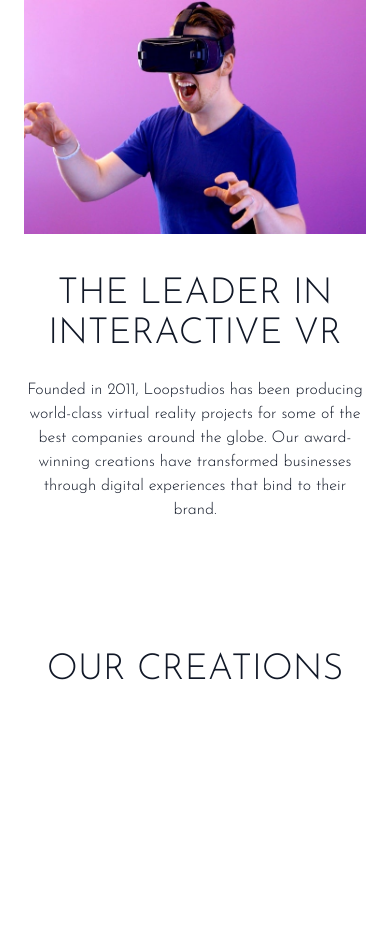
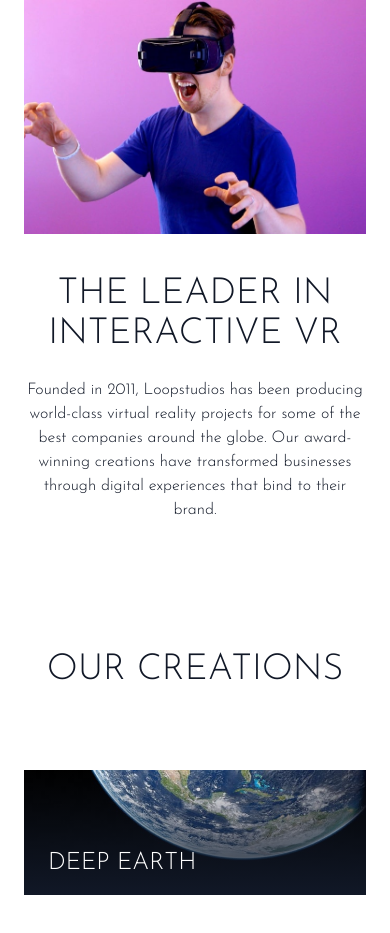
Before and after one commit to scottpeat/tailwind-loopstudios, a website: page index.html in a window 390 px wide. Shown: the part 596-1529 px from the top of the page. Before the commit the page ends 1414 px from the top, so only its background shows below. Drawn offline with Linux system fonts and the light colour scheme.

Commit message:
Finished first item in items container and now seperating classes into custom classes as we have many classes and reusing too much code

```diff
--- a/index.html
+++ b/index.html
@@ -102,11 +102,33 @@
           <h2 class="text-4xl text-center uppercase md:text-left md:text-5xl">
             Our Creations
           </h2>
-          <button
-            class="hidden btn md:block"
-          >
-            See All
-          </button>
+          <button class="hidden btn md:block">See All</button>
+        </div>
+        <!-- Items Container -->
+        <div
+          class="flex flex-col justify-between w-full space-y-6 text-2xl text-white uppercase md:flex-row md:space-y-0 md:space-x-8"
+        >
+          <!-- Item 1 -->
+          <div class="group relative overflow-hidden md:w-1/4">
+            <img
+              src="images/desktop/image-deep-earth.jpg"
+              alt=""
+              class="hidden w-full duration-200 md:block group-hover:scale-110"
+            />
+            <img
+              src="images/mobile/image-deep-earth.jpg"
+              alt=""
+              class="w-full md:hidden"
+            />
+            <!-- Item Gradient -->
+             <div class="absolute top-0 bottom-0 left-0 right-0 bg-gradient-to-b from-transparent to-gray-900 group-hover:from-gray-50 group-hover:to-white group-hover:opacity-70"></div>
+            <!-- Item Text -->
+            <h5
+              class="absolute px-6 duration-200 w-52 bottom-4 md:bottom-8 md:px-10 group-hover:scale-110 group-hover:text-black"
+            >
+              Deep Earth
+            </h5>
+          </div>
         </div>
       </div>
     </section>
```
Also changed, not shown: css/style.css.
